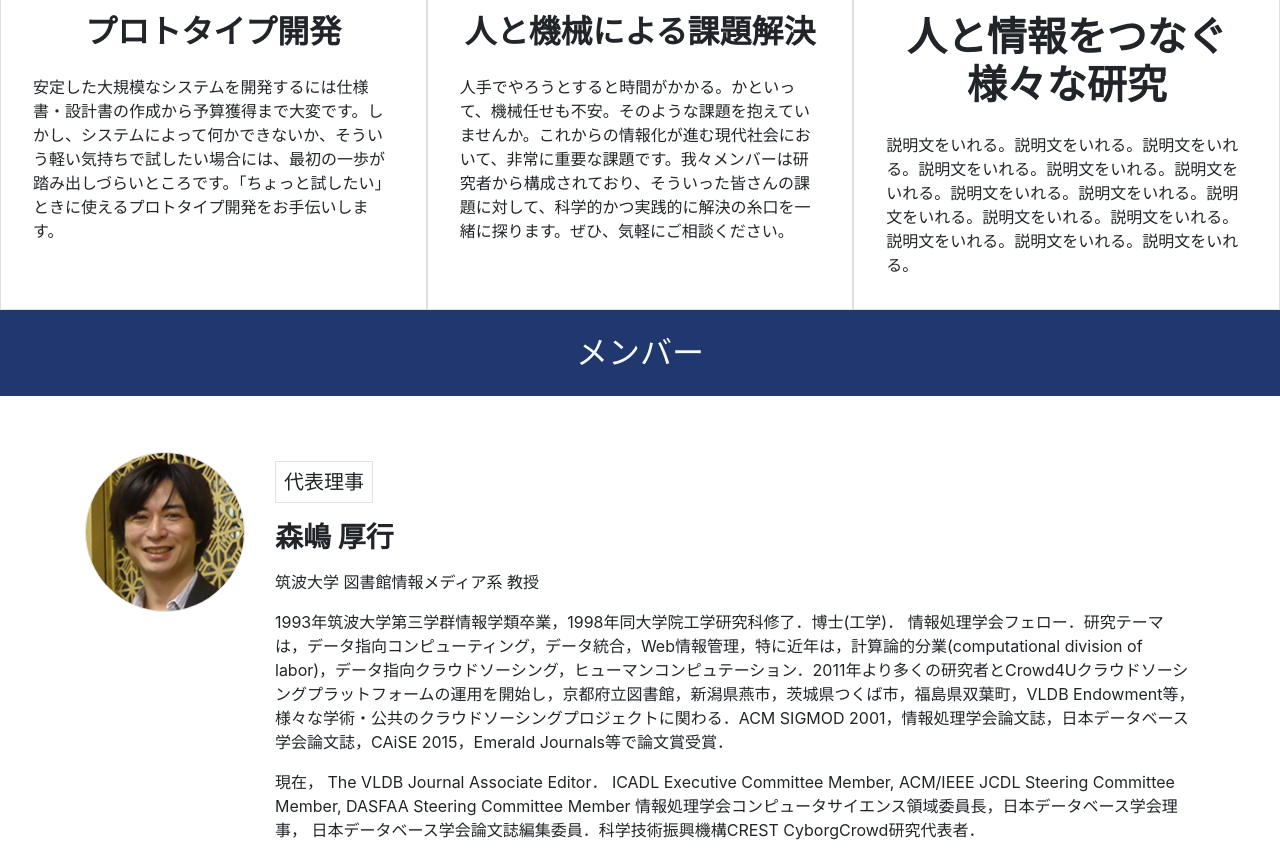
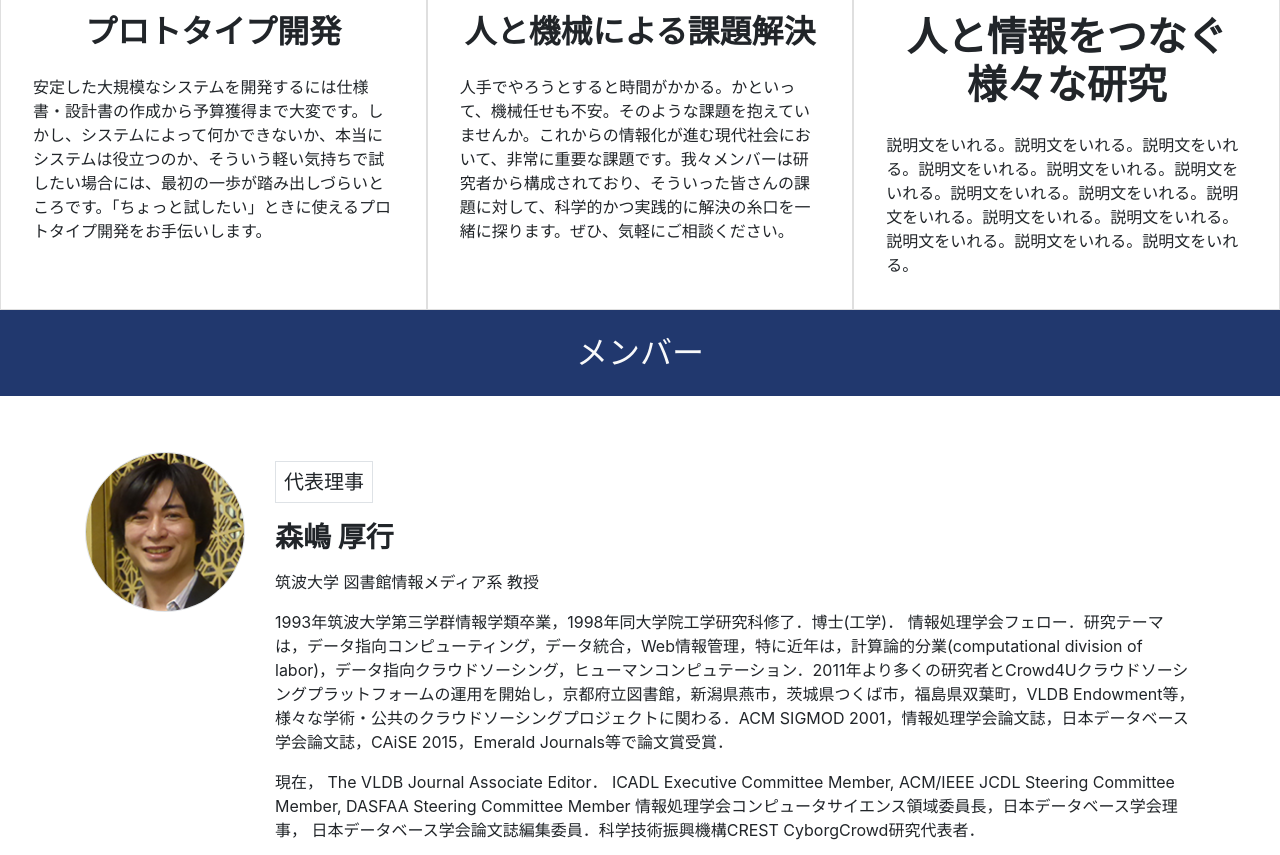
Before and after one commit to ri-cs-web/web, a plain HTML site: page index.html in a window 1280 px wide. Shown: the part 1959-2814 px from the top of the page. Drawn offline with nearby package versions, Linux system fonts and the light colour scheme.

Commit message:
Update index.html

```diff
--- a/index.html
+++ b/index.html
@@ -92,7 +92,7 @@
                 <div class="card rounded-0 col-md-4 p-0"> <img class="card-img-top rounded-0" src="img/sec-img1.jpg" alt="カード画像のキャプション1">
                     <div class="card-body p-3">
                         <h3 class="text-center font-weight-bold h2">プロトタイプ開発</h3>
-                        <p class="card-text p-md-3">安定した大規模なシステムを開発するには仕様書・設計書の作成から予算獲得まで大変です。しかし、システムによって何かできないか、そういう軽い気持ちで試したい場合には、最初の一歩が踏み出しづらいところです。「ちょっと試したい」ときに使えるプロトタイプ開発をお手伝いします。</p>
+                        <p class="card-text p-md-3">安定した大規模なシステムを開発するには仕様書・設計書の作成から予算獲得まで大変です。しかし、システムによって何かできないか、本当にシステムは役立つのか、そういう軽い気持ちで試したい場合には、最初の一歩が踏み出しづらいところです。「ちょっと試したい」ときに使えるプロトタイプ開発をお手伝いします。</p>
                     </div>
                 </div>
                 <div class="card rounded-0 col-md-4 p-0"> <img class="card-img-top rounded-0" src="img/sec-img2.jpg" alt="カード画像のキャプション2">
```
